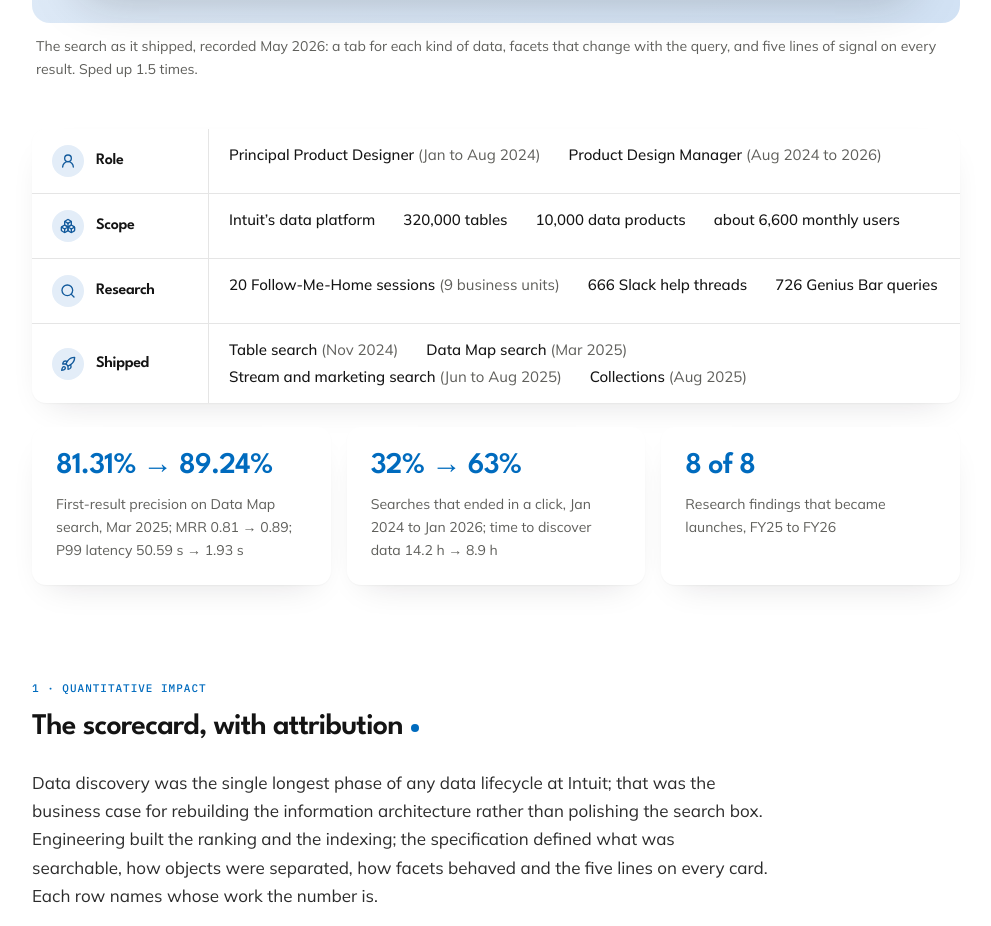
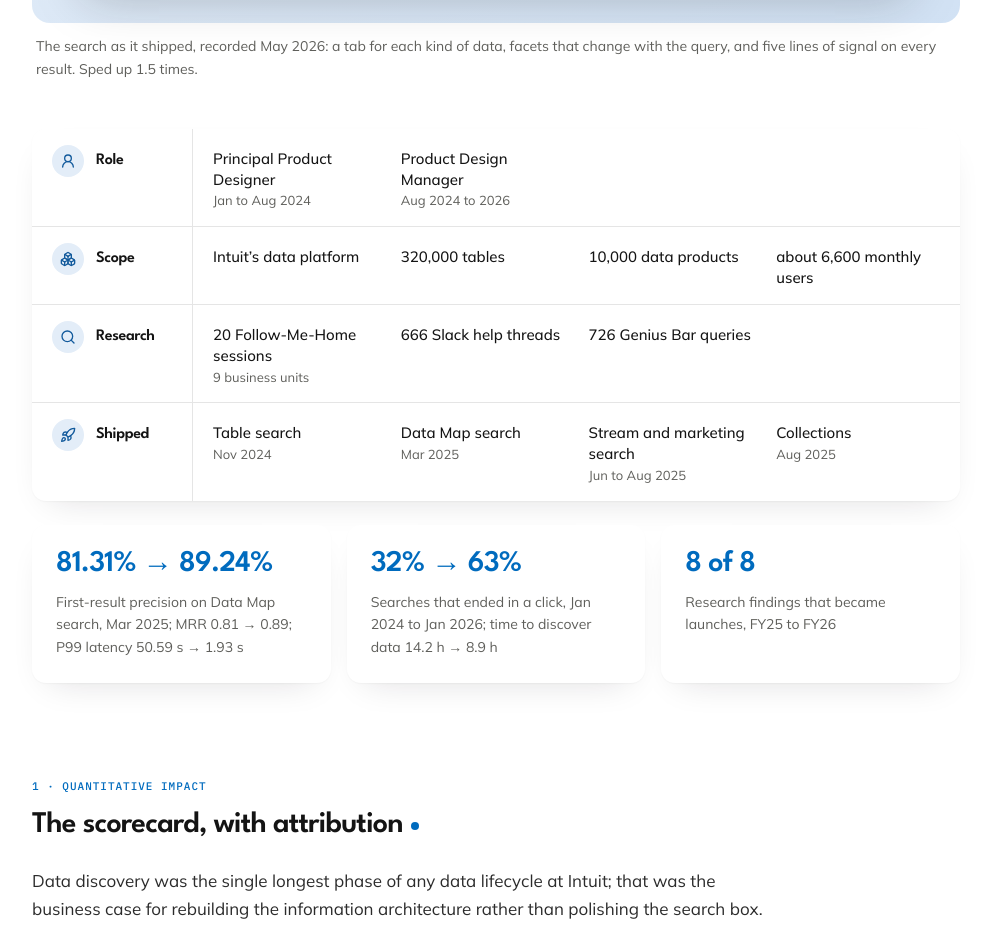
Before and after one commit to kbhawalk24/kbhawalk24.github.io, a Next.js app: page /work/search-2 in a window 1280 px wide. Shown: the part 980-1906 px from the top of the page, without its empty margins (24-1015 px from the left). Built offline with nearby package versions, Linux system fonts and the light colour scheme.

Commit message:
Facts table: facts on a four-column sub-grid so they align down the block, each as the fact with its date or count in small muted type beneath (brackets gone), labels top-aligned with the first line, 8-point spacing
Co-Authored-By: Claude Fable 5.1 <noreply@anthropic.com>

```diff
--- a/components/short-page.tsx
+++ b/components/short-page.tsx
@@ -584,31 +584,33 @@ const FACT_ICONS: Record<string, React.ComponentType<{ className?: string; style
 }
 
 /** The opening facts as a transposed table: one row per label, read top to
- *  bottom in the order Role, Scope, Research, Shipped; the facts of a row
- *  run across it so each group stays together. An icon in the page's tint
- *  marks the label; everything else is hairlines and type. */
+ *  bottom in the order Role, Scope, Research, Shipped. Facts sit on a
+ *  four-column sub-grid so they align down the block, each as the fact in
+ *  medium weight with its date or count in small muted type beneath. The
+ *  label is top-aligned with the row's first line; the icon carries the
+ *  page's tint. Spacing on the 8-point scale. */
 function Facts({ facts, tint }: { facts: PageFact[]; tint: string }) {
   return (
     <dl className={cn(CARD, 'mt-12 divide-y divide-border overflow-hidden p-0')}>
       {facts.map((f) => {
         const Icon = FACT_ICONS[f.label]
         return (
-          <div key={f.label} className="grid sm:grid-cols-[11rem_minmax(0,1fr)]">
-            <dt className="flex items-center gap-3 px-5 pt-4 sm:py-4 sm:pr-4">
+          <div key={f.label} className="grid sm:grid-cols-[10rem_minmax(0,1fr)]">
+            <dt className="flex items-center gap-3 px-5 pt-4 sm:items-start sm:py-4 sm:pr-4">
               {Icon && (
                 <span className="flex size-8 shrink-0 items-center justify-center rounded-full" style={{ backgroundColor: `color-mix(in oklab, ${tint} 12%, var(--card))` }}>
                   <Icon className="size-4" style={tintText(tint)} aria-hidden />
                 </span>
               )}
-              <span className="font-heading text-base font-semibold tracking-tight text-foreground">{f.label}</span>
+              <span className="font-heading text-base font-semibold leading-8 tracking-tight text-foreground">{f.label}</span>
             </dt>
             {f.lines ? (
-              <dd className="flex flex-col gap-y-1.5 px-5 pb-4 pt-2 sm:flex-row sm:flex-wrap sm:items-baseline sm:gap-x-7 sm:border-l sm:border-border sm:py-4">
+              <dd className="grid gap-x-6 gap-y-3 px-5 pb-4 pt-2 sm:grid-cols-2 sm:border-l sm:border-border sm:py-4 lg:grid-cols-4">
                 {f.lines.map((line) => (
-                  <span key={line.text + (line.note ?? '')} className="font-sans text-[15px] leading-snug text-foreground">
-                    <span className="font-medium">{line.text}</span>
-                    {line.note && <span className="text-muted-foreground"> {line.note}</span>}
-                  </span>
+                  <div key={line.text + (line.note ?? '')} className="min-w-0 sm:pt-1">
+                    <p className="font-sans text-[15px] font-medium leading-snug text-foreground">{line.text}</p>
+                    {line.note && <p className="mt-0.5 font-sans text-[13px] leading-snug text-muted-foreground">{line.note}</p>}
+                  </div>
                 ))}
               </dd>
             ) : (
```
Also changed, not shown: lib/pages/search-2.ts (+7 -7 lines).
